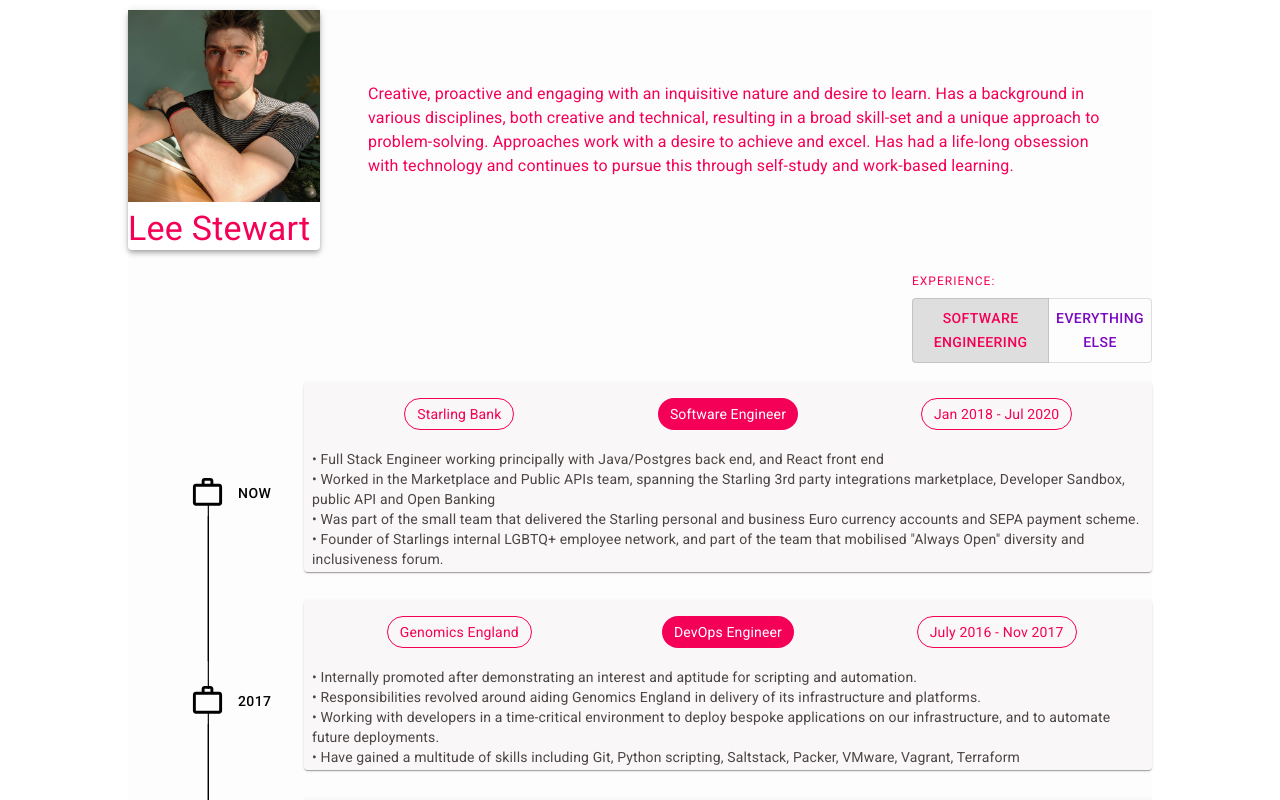
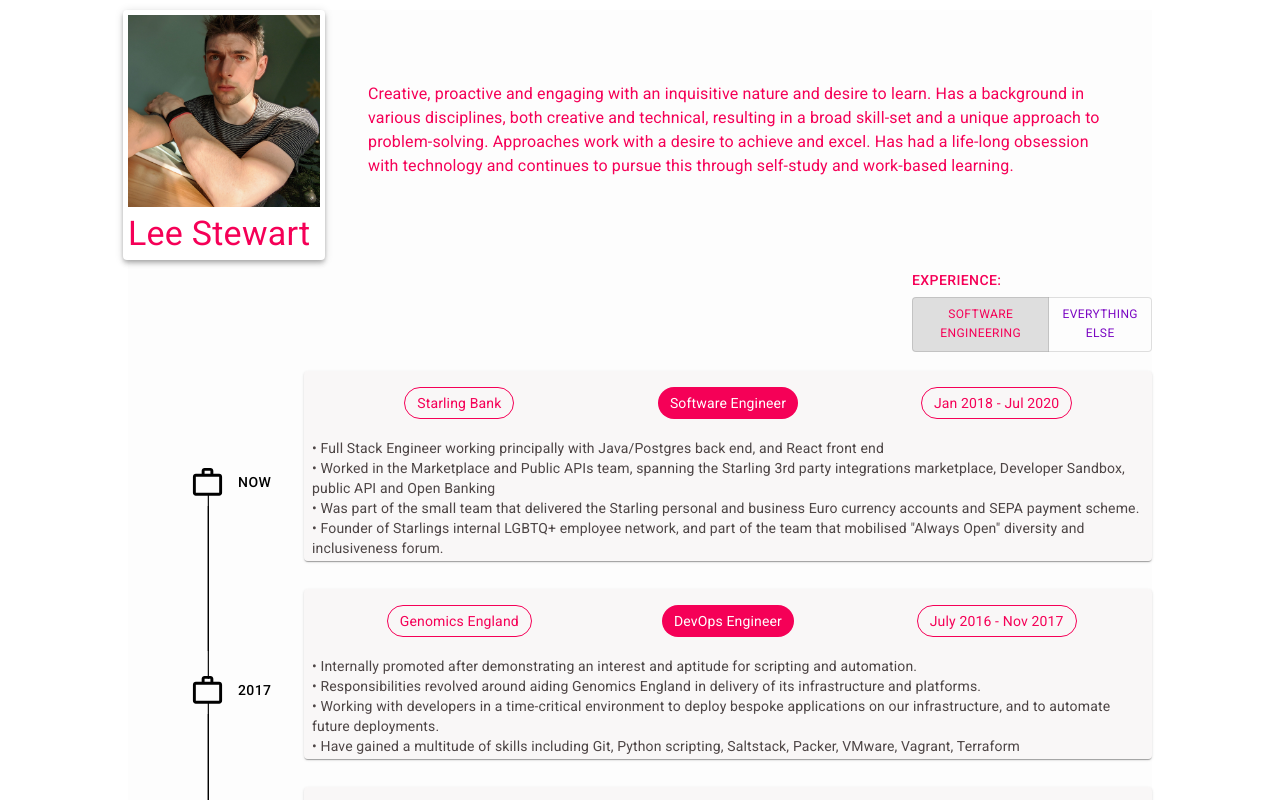
Before and after one commit to zantetsuken88/lee-stewart, a React (Create React App) app: page / in a window 1280 px wide. Shown: the top 800 px of the page. Built offline with nearby package versions, Linux system fonts and the light colour scheme.

Commit message:
fix styling in header bar

```diff
--- a/src/App.js
+++ b/src/App.js
@@ -34,15 +34,15 @@
       className='app-section-container'
     >
       <div className='app-switcher-bar'>
-        <Typography variant='overline' className={'app-switcher-bar-'.concat(isCodingVersion() ? 'coding' : 'pre-coding')}>Experience: </Typography>
+        <Typography variant='button' className={'app-switcher-bar-'.concat(isCodingVersion() ? 'coding' : 'pre-coding')}>Experience: </Typography>
         <ToggleButtonGroup value={version} exclusive onChange={toggleCvVersion} size='small'>
           <ToggleButton value={VERSION.CODING}>
-            <Typography variant='button' className='app-switcher-bar-coding'>
+            <Typography variant='caption' className='app-switcher-bar-coding'>
               Software Engineering
             </Typography>
           </ToggleButton>
           <ToggleButton value={VERSION.PRE_CODING} >
-            <Typography variant='button' className='app-switcher-bar-pre-coding'>
+            <Typography variant='caption' className='app-switcher-bar-pre-coding'>
               Everything Else
             </Typography>
           </ToggleButton>
--- a/src/components/PersonalDetailsHeader.scss
+++ b/src/components/PersonalDetailsHeader.scss
@@ -1,5 +1,3 @@
-//$red: #f50057;
-
 @import 'colours';
 
 .header {
@@ -8,12 +6,15 @@
     grid-template-rows: 240px;
     grid-template-columns: 192px 1fr;
   }
+
   &-description {
     grid-column-start: 2;
     color: $red;
     place-self: center;
     margin: 0 3rem;
   }
+}
+
 .details-bar {
   margin: 0;
   display: grid;
@@ -28,10 +29,8 @@
 }
 
 .paper {
-    background-color: transparent;
   width: fit-content;
   padding: 5px 5px;
-    color: #f50057;
   border-color: grey;
   place-self: center
 }
@@ -45,4 +44,3 @@
   height: 64px;
   width: 64px
 }
-}
```
Lines whose indentation alone changed are shown as unchanged.
